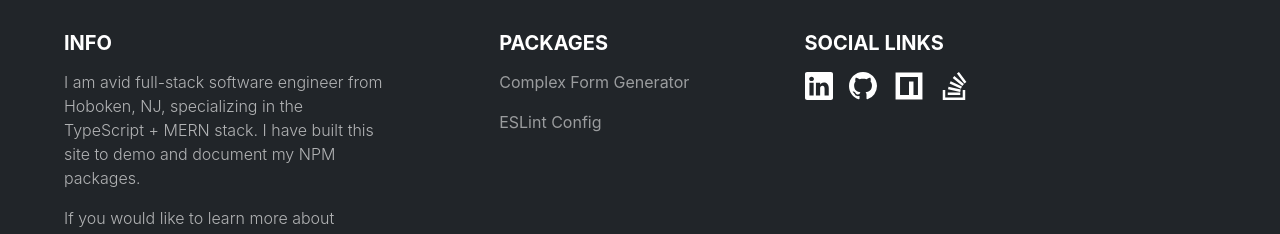
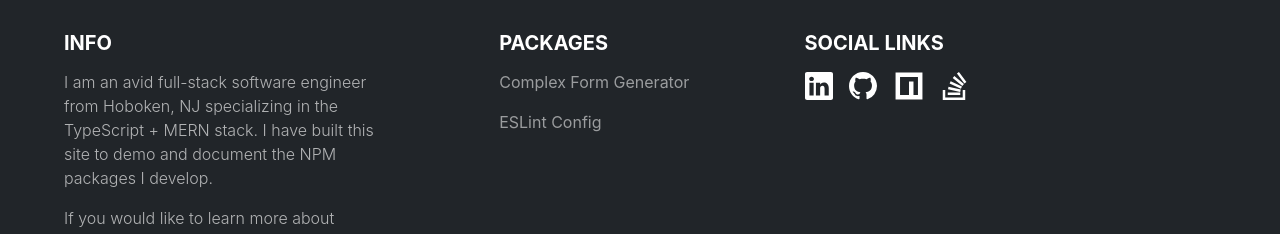
Before and after one commit to rgorai/npm-packages, a React (Create React App) app: page / in a window 1280 px wide. Shown: the part 801-1035 px from the top of the page. Built offline with nearby package versions, Linux system fonts and the light colour scheme.

Commit message:
footer update

```diff
--- a/src/Main/components/Footer.tsx
+++ b/src/Main/components/Footer.tsx
@@ -95,9 +95,9 @@ const Footer = (props: Props) => {
       items: (
         <div>
           <p className={styles.message}>
-            I am avid full-stack software engineer from Hoboken, NJ,
+            I am an avid full-stack software engineer from Hoboken, NJ
             specializing in the TypeScript + MERN stack. I have built this site
-            to demo and document my NPM packages.
+            to demo and document the NPM packages I develop.
           </p>
           <p className={styles.message}>
             If you would like to learn more about myself or my other projects,
```
